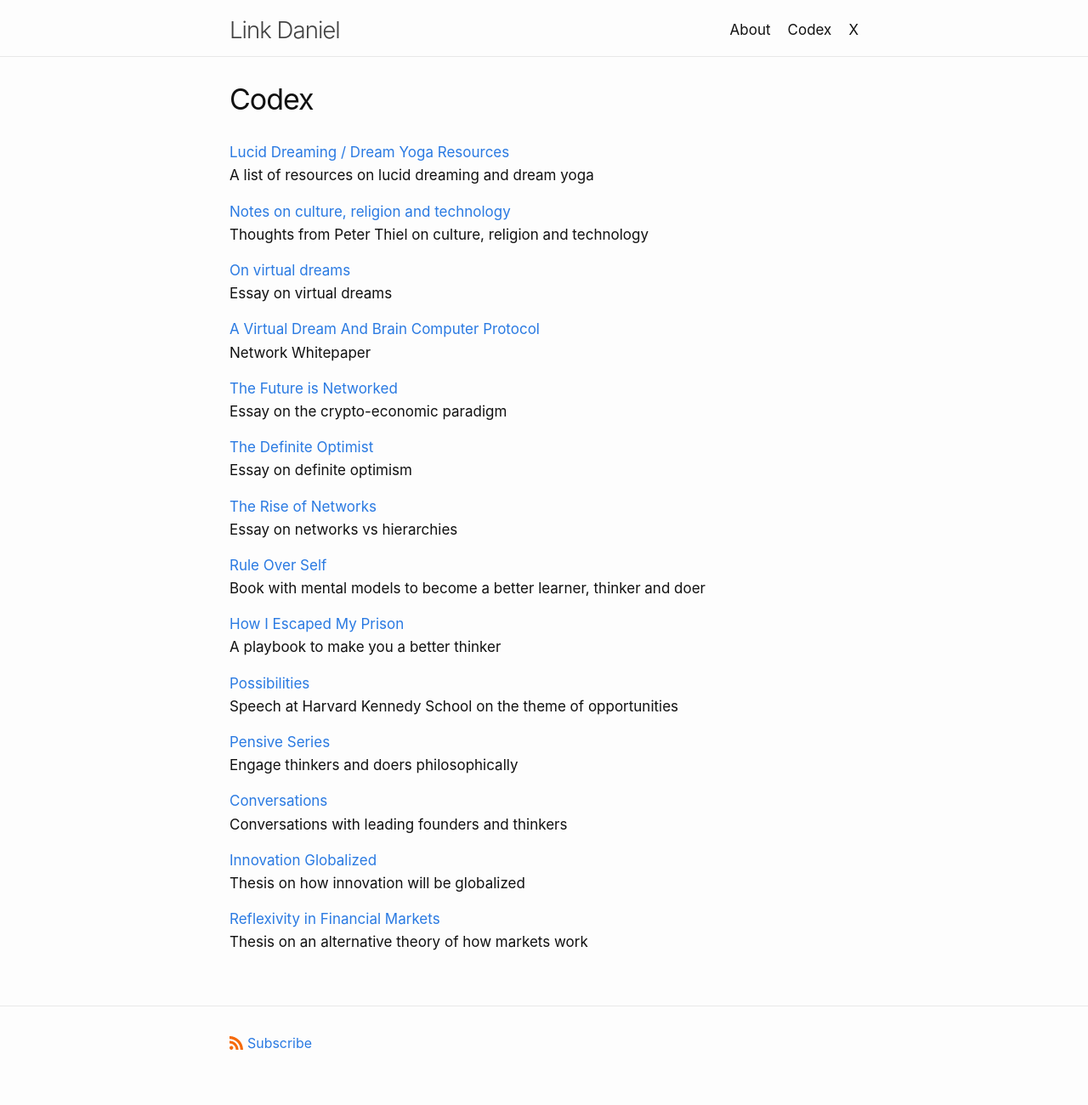
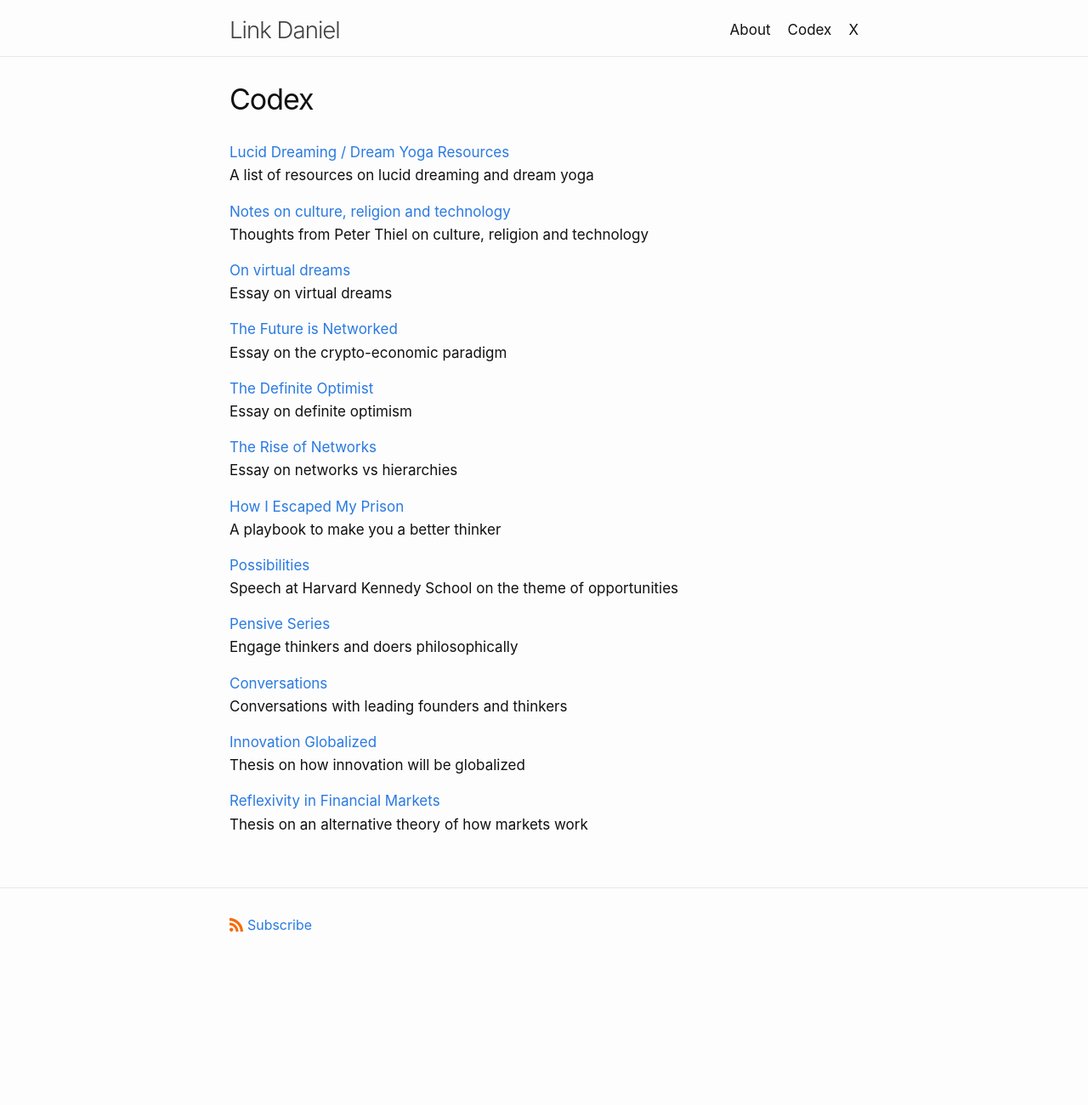
Before and after one commit to link-daniel/link.github.io, a Jekyll site: the page built from codex.md, in a window 1280 px wide. Shown: the whole page at 85% size. Built offline with Jekyll 4.4.1, drawn with Linux system fonts in a browser that asks for light colours; after the commit the page ends 1161 px from its top, so only the background shows below that.

Commit message:
Update codex.md

```diff
--- a/codex.md
+++ b/codex.md
@@ -16,10 +16,6 @@ Thoughts from Peter Thiel on culture, religion and technology
 <br>
 Essay on virtual dreams
 
-[A Virtual Dream And Brain Computer Protocol](/network)
-<br>
-Network Whitepaper
-
 [The Future is Networked](/futurenetworked)
 <br>
 Essay on the crypto-economic paradigm
@@ -31,11 +27,6 @@ Essay on definite optimism
 [The Rise of Networks](/riseofnetworks)
 <br>
 Essay on networks vs hierarchies
-
-[Rule Over Self](/ruleoverself)
-<br>
-Book with mental models to become a better learner, thinker and doer
-<br>
 
 [How I Escaped My Prison](/thinkerprison)
 <br>
```
